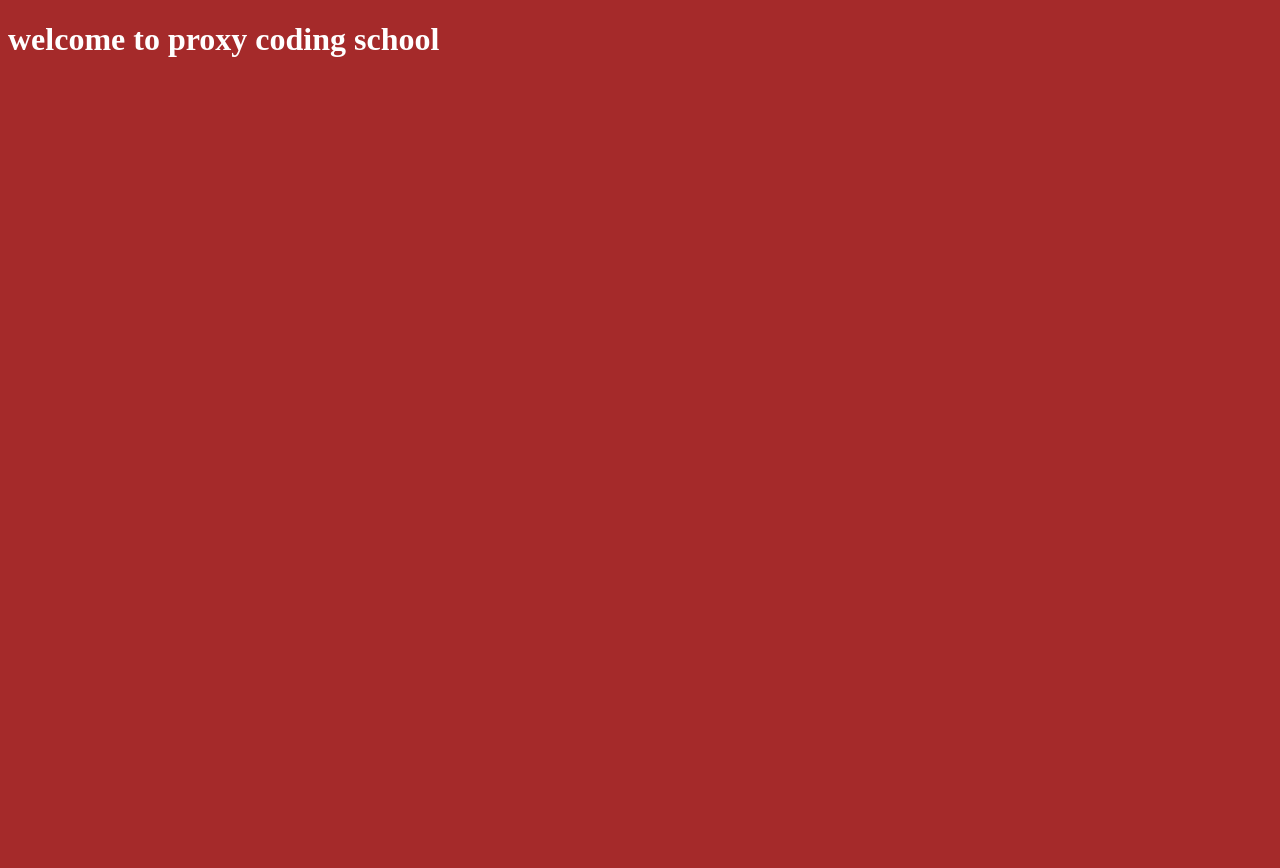
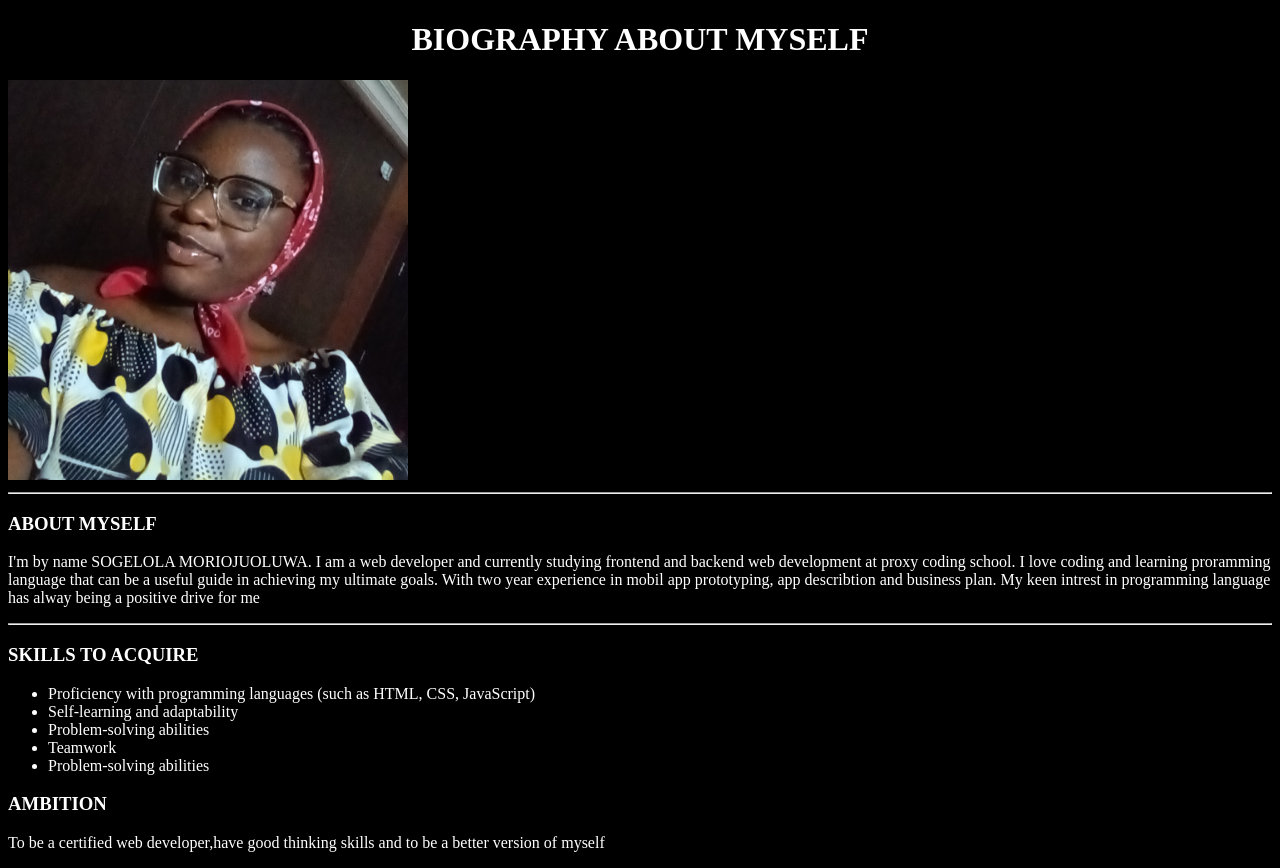
Before and after one commit to SogelolaMoriojuoluwa/transfer-teller, a plain HTML site: page index.html in a window 1280 px wide. Before the commit the page ends 800 px from the top, so only its background shows below. Drawn offline with Linux system fonts and the light colour scheme.

Commit message:
biography about me

```diff
--- a/index.html
+++ b/index.html
@@ -4,15 +4,35 @@
     <meta charset="UTF-8">
     <meta name="viewport" content="width=device-width, initial-scale=1.0">
     <title>transfer teller</title>
+    <link rel="stylesheet" href="style.css">
     <style>
         body {
-background-color: brown;
+background-color: black;
 color: white;
         }
     </style>
 </head>
 <body>
-    <h1>welcome to proxy coding school</h1>
 
+    <h1 style="font-style: vernada; text-align: center;">BIOGRAPHY ABOUT MYSELF</h1>
+    <img src="Snapchat-858476856.jpg" width="400px" height="400px" >
+    <hr>
+    <h3>ABOUT MYSELF</h3>
+    <p style="font-style: arial;">I'm by name SOGELOLA MORIOJUOLUWA. I am a web developer and currently studying
+        frontend and backend web development at proxy coding school. I love coding and learning proramming
+        language that can be a useful guide in achieving my ultimate goals. With two year experience in mobil
+        app prototyping, app describtion and business plan. My keen intrest in programming language has alway
+         being a positive drive for me  </p>
+        <hr>
+        <h3>SKILLS TO ACQUIRE</h3>
+        <UL>
+            <LI>Proficiency with programming languages (such as HTML, CSS, JavaScript)</LI>
+            <LI> Self-learning and adaptability</LI>
+            <LI> Problem-solving abilities</LI>
+            <LI>Teamwork</LI>
+            <LI> Problem-solving abilities</LI>
+        </UL>
+        <h3>AMBITION</h3>
+        <p> To be a certified web developer,have good thinking skills and to be a better version of myself</p>
 </body>
 </html>
```
Also changed, not shown: Snapchat-858476856.jpg (added).
